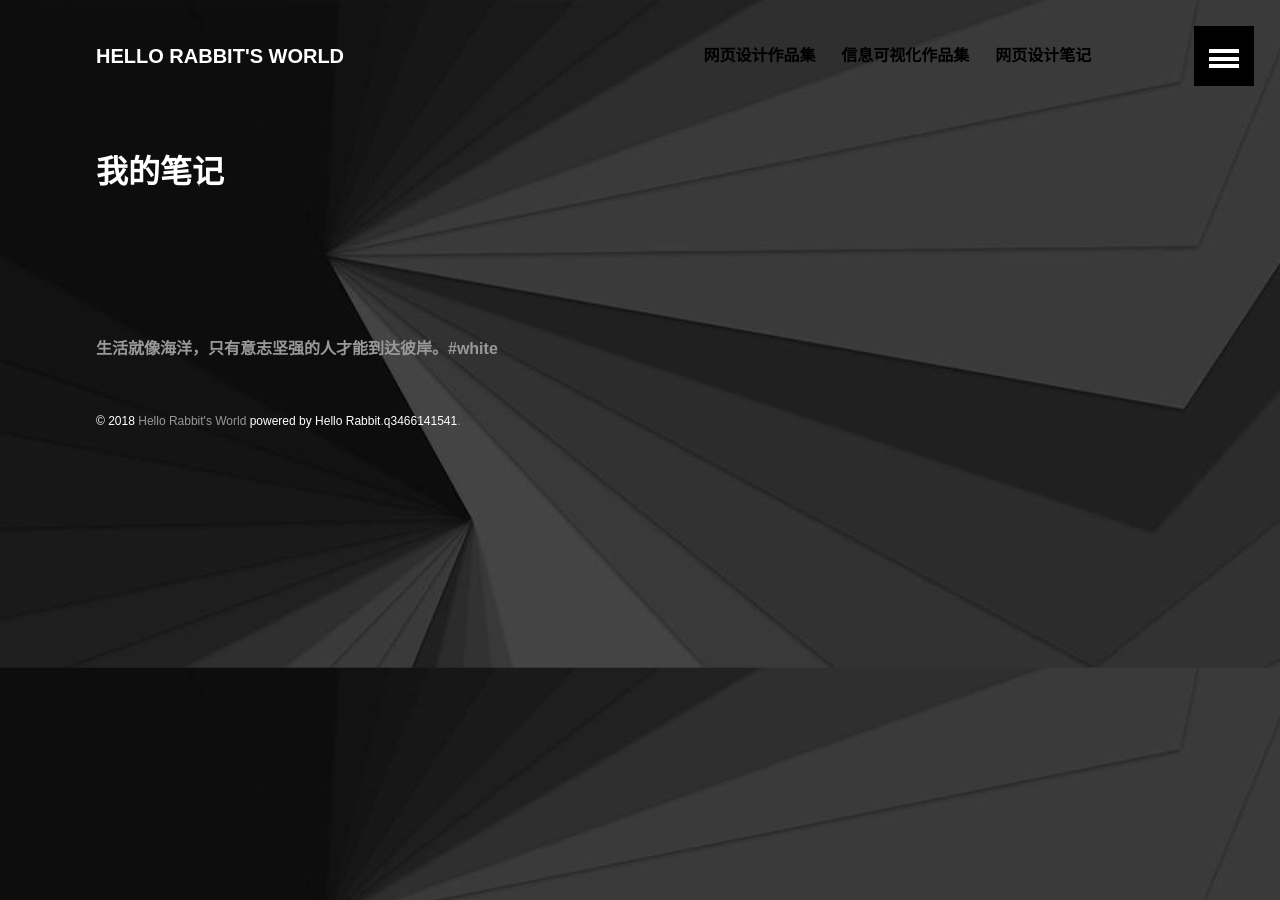
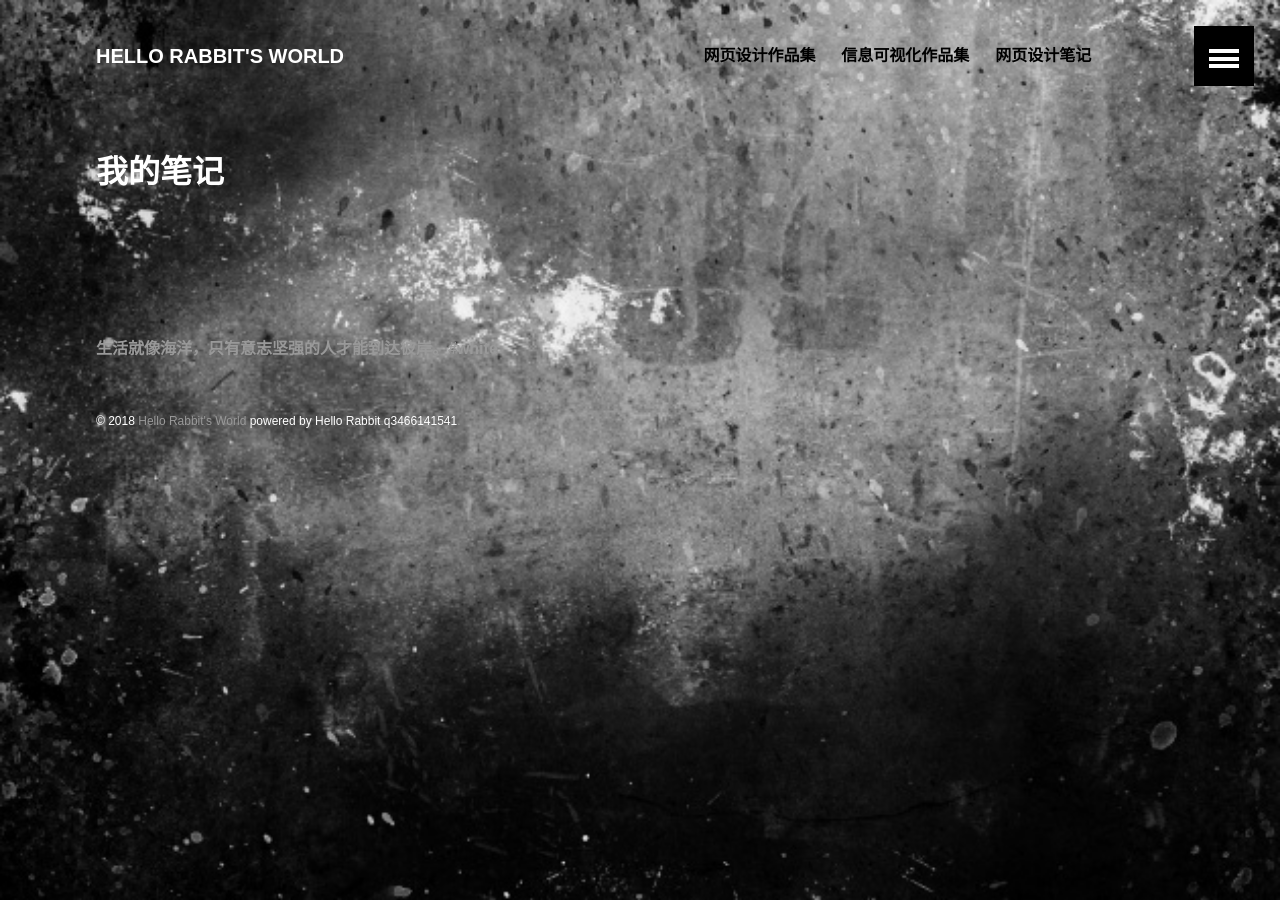
Before and after one commit to q3466141541/q3466141541.github.io, a Jekyll site: the page built from posts/index.md, in a window 1280 px wide. Built offline with Jekyll 4.4.1, drawn with Linux system fonts in a browser that asks for light colours.

Commit message:
Update _base.scss

```diff
--- a/_sass/_base.scss
+++ b/_sass/_base.scss
@@ -10,7 +10,7 @@ body {
 	font-family: $base-font;
 	color: #ffffff;
     background-image:
-    url('../images/timg.jpg');
+    url('../images/112.jpg');
     background-size:cover;
 	margin:0;
 	padding:0;
```
